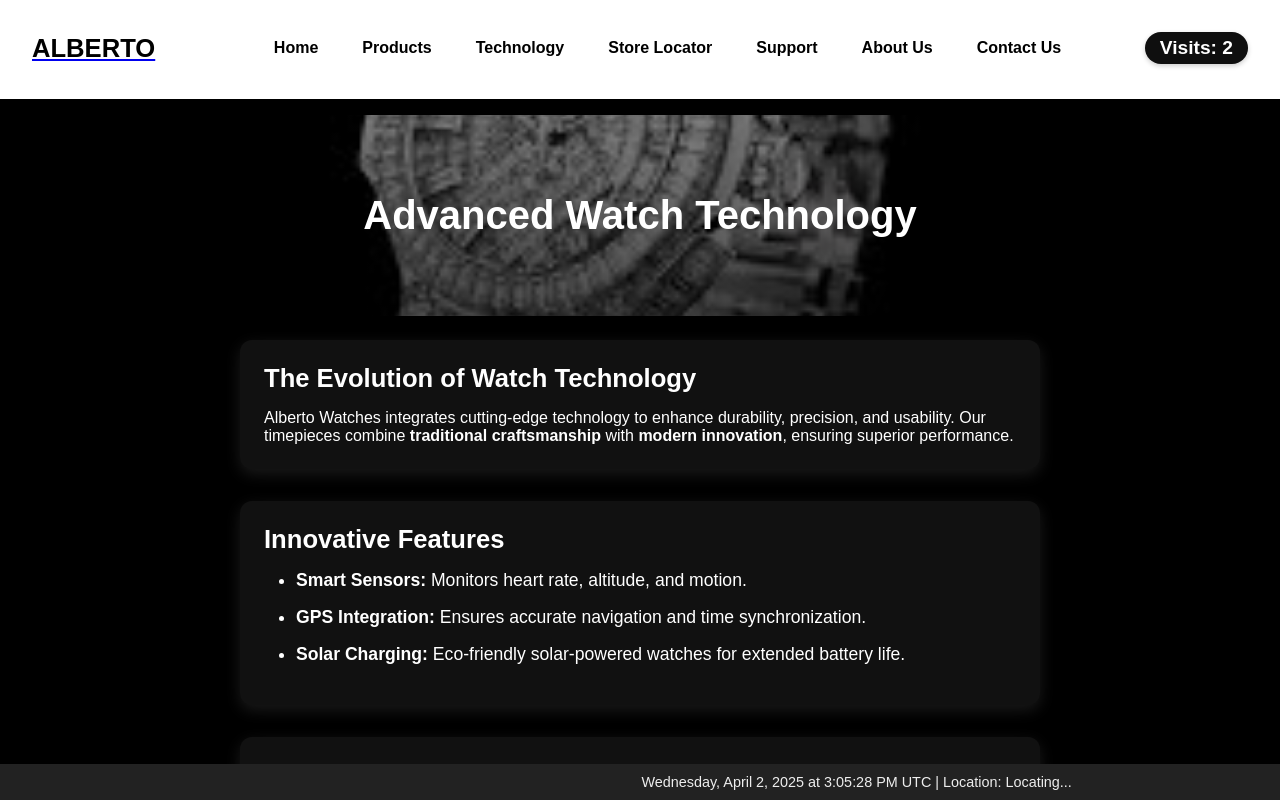
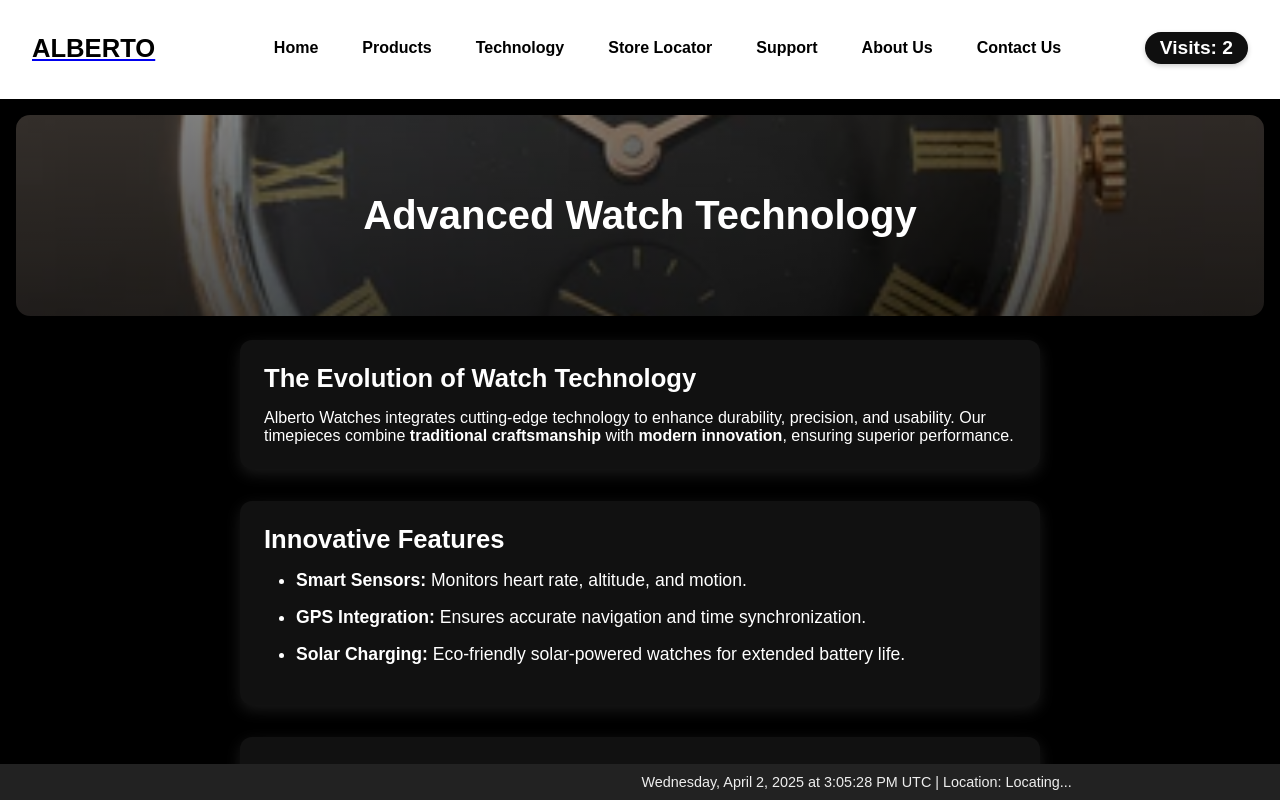
Before and after one commit to LaBoss999/APTECH-E-PROJECT, a React (Vite) app: page /technology in a window 1280 px wide. Shown: the top 800 px of the page. Built offline with nearby package versions, Linux system fonts and the light colour scheme; no server answers.

Commit message:
added more more new features

```diff
--- a/src/ROUTE/Technology.css
+++ b/src/ROUTE/Technology.css
@@ -8,7 +8,7 @@
 /* Heading styles */
 .technology-page h1 {
   background-image: linear-gradient(rgba(0, 0, 0, 0.5), rgba(0, 0, 0, 0.7)),
-    url("../assets/luxury9.jpeg");
+    url("../assets/watch6.webp");
   background-size: cover; /* Adjust as needed: contain, auto, specific dimensions */
   background-position: center; /* Adjust as needed: top, bottom, left, right */
   background-repeat: no-repeat; /* Usually desired for background images */
```
